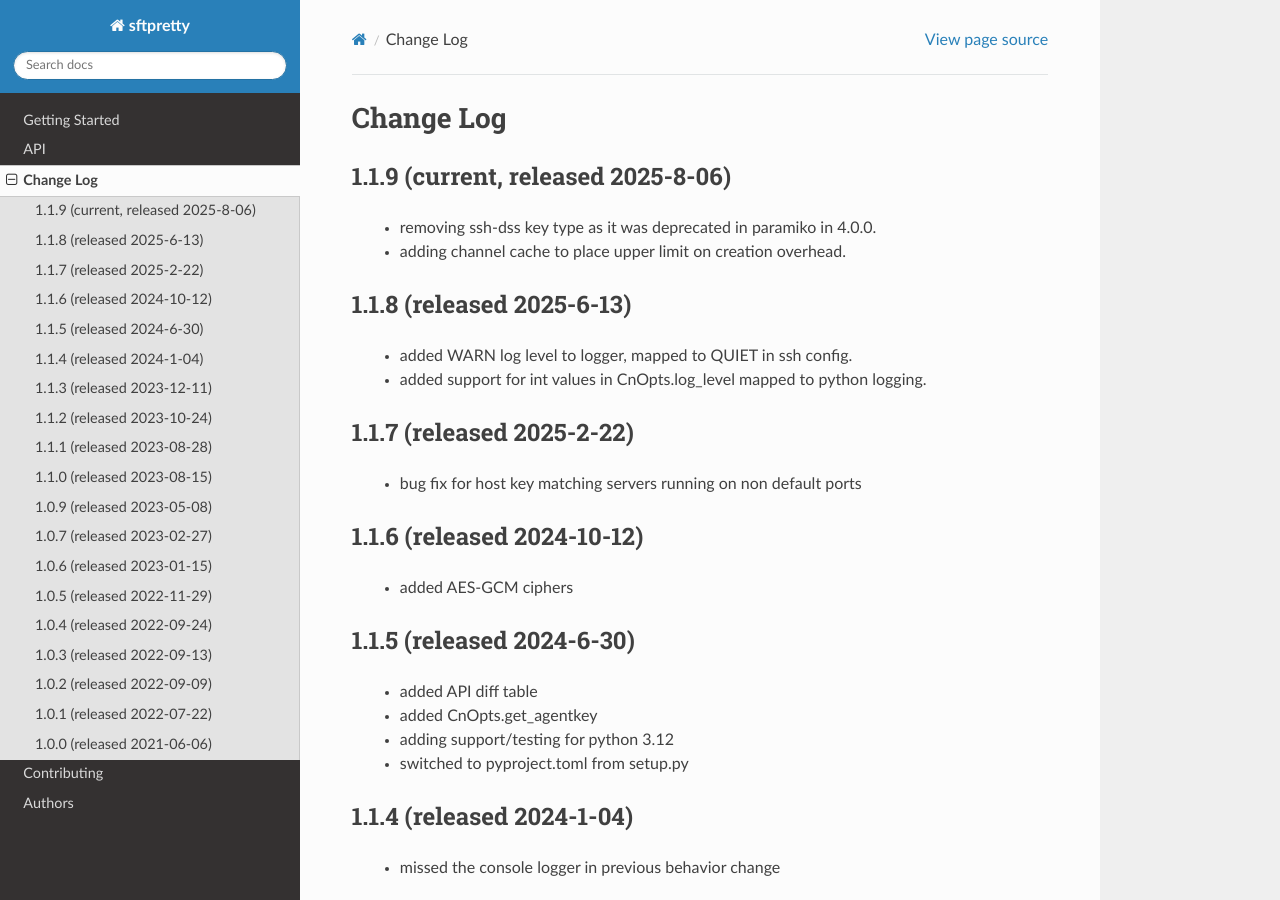
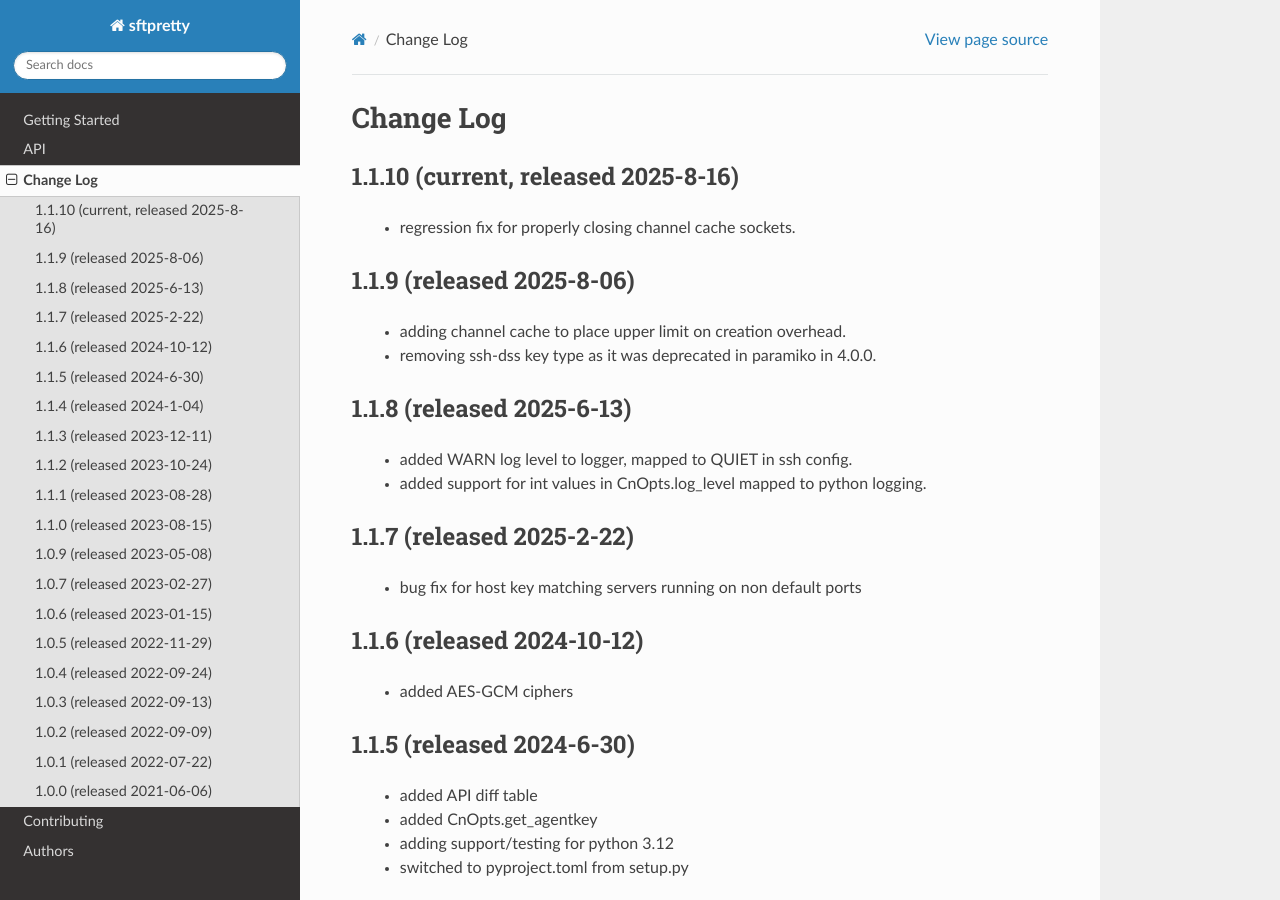
Before and after one commit to byteskeptical/sftpretty, a Sphinx documentation site: the page built from docs/changes.rst, in a window 1280 px wide and 900 px high. Built offline with Sphinx 7.4.7 and the Read the Docs theme 3.1.0, drawn with Linux system fonts in a browser that asks for light colours.

Commit message:
adding python 3.13 to the test suite and as the default to the publish and document workflows. version bump

```diff
--- a/README.rst
+++ b/README.rst
@@ -138,4 +138,4 @@ paramiko >= 2.7.0
 
 Supports
 --------
-Tested on Python 3.6, 3.7, 3.8, 3.9, 3.10, 3.11, 3.12
+Tested on Python 3.6, 3.7, 3.8, 3.9, 3.10, 3.11, 3.12, 3.13
--- a/docs/changes.rst
+++ b/docs/changes.rst
@@ -1,10 +1,14 @@
 Change Log
 ==========
 
-1.1.9 (current, released 2025-8-06)
+1.1.10 (current, released 2025-8-16)
 -----------------------------------
+    * regression fix for properly closing channel cache sockets.
+
+1.1.9 (released 2025-8-06)
+-----------------------------------
+    * adding channel cache to place upper limit on creation overhead.
     * removing ssh-dss key type as it was deprecated in paramiko in 4.0.0.
-    * adding channel cache to place upper limit on creation overhead.
 
 1.1.8 (released 2025-6-13)
 --------------------------
--- a/docs/conf.py
+++ b/docs/conf.py
@@ -54,9 +54,9 @@ copyright = u'2020, byteskeptical'
 # built documents.
 #
 # The short X.Y version.
-version = '1.1.9'
+version = '1.1.10'
 # The full version, including alpha/beta/rc tags.
-release = '1.1.9'
+release = '1.1.10'
 
 # The language for content autogenerated by Sphinx. Refer to documentation
 # for a list of supported languages.
--- a/docs/index.rst
+++ b/docs/index.rst
@@ -138,7 +138,7 @@ paramiko >= 2.7.0
 
 Supports
 --------
-Tested on Python 3.6, 3.7, 3.8, 3.9, 3.10, 3.11, 3.12
+Tested on Python 3.6, 3.7, 3.8, 3.9, 3.10, 3.11, 3.12, 3.13
 
 Contents
 --------
--- a/pyproject.toml
+++ b/pyproject.toml
@@ -22,6 +22,7 @@ classifiers = [
     'Programming Language :: Python :: 3.10',
     'Programming Language :: Python :: 3.11',
     'Programming Language :: Python :: 3.12',
+    'Programming Language :: Python :: 3.13',
     'Programming Language :: Python :: Implementation :: CPython'
 ]
 dependencies = [
@@ -46,7 +47,7 @@ keywords = [
 name = 'sftpretty'
 readme = 'README.rst'
 requires-python = '>=3.6'
-version = '1.1.9'
+version = '1.1.10'
 
 [project.scripts]
 sftpretty = 'sftpretty:Connection'
```
Also changed, not shown: 3 other files.
